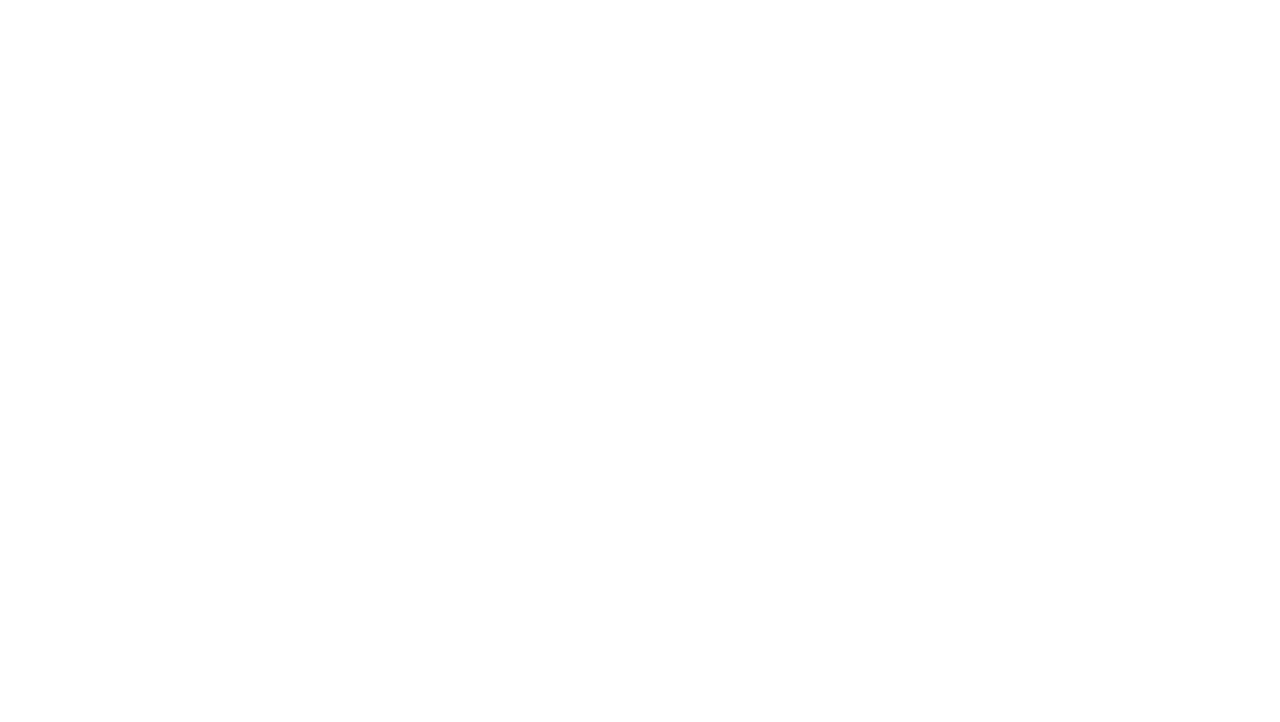
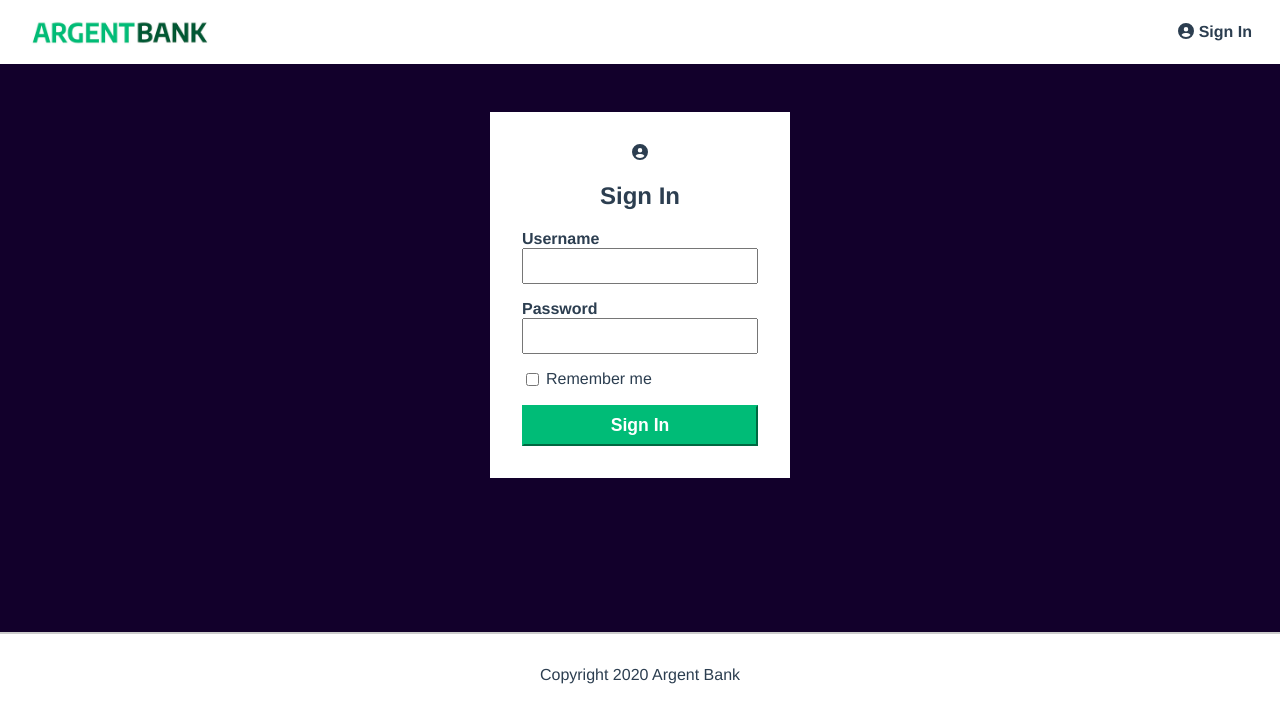
Before and after one commit to ArcangeliAurelien/Arcangeli_Aurelien_13_21112022, a React (Create React App) app in the folder Front/: page /login in a window 1280 px wide. Before the commit this address had no page. Shown: the top 722 px of the page. Built offline with nearby package versions, Linux system fonts and the light colour scheme.

Commit message:
first commit, début projet

```diff
--- a/Front/src/App.js
+++ b/Front/src/App.js
@@ -1,13 +1,15 @@
 import React from 'react';
-import { BrowserRouter, Routes, Route } from "react-router-dom";
+import { BrowserRouter, Routes, Route } from 'react-router-dom';
 import Home from './pages/Home';
-import "./styles/App.css"
+import SignIn from './pages/SignIn';
+
 
 function App() {
   return (
     <BrowserRouter>
       <Routes>
         <Route path='/' element={<Home />} />
+        <Route path='/login' element={<SignIn />} />
       </Routes>
     </BrowserRouter>
   );
--- a/Front/src/components/Header.jsx
+++ b/Front/src/components/Header.jsx
@@ -7,7 +7,7 @@
 
 function Header() {
     return (
-        <nav class="main-nav">
+        <nav className="main-nav">
             <Link to={`/`} className="main-nav-logo">
                 <img
                     className="main-nav-logo-image"
--- a/Front/src/index.css
+++ b/Front/src/index.css
@@ -1,13 +1,7 @@
-body {
-  margin: 0;
-  font-family: -apple-system, BlinkMacSystemFont, 'Segoe UI', 'Roboto', 'Oxygen',
-    'Ubuntu', 'Cantarell', 'Fira Sans', 'Droid Sans', 'Helvetica Neue',
-    sans-serif;
+html {
+  font-family: Avenir, Helvetica, Arial, sans-serif;
   -webkit-font-smoothing: antialiased;
   -moz-osx-font-smoothing: grayscale;
+  text-align: center;
+  color: #2c3e50;
 }
-
-code {
-  font-family: source-code-pro, Menlo, Monaco, Consolas, 'Courier New',
-    monospace;
-}
--- a/Front/src/pages/Home.jsx
+++ b/Front/src/pages/Home.jsx
@@ -1,4 +1,4 @@
-import React from 'react';
+import React from "react";
 import Footer from '../components/Footer';
 import Header from '../components/Header';
 import iconChat from '../assets/icon-chat.png';
--- /dev/null
+++ b/Front/src/pages/SignIn.jsx
@@ -0,0 +1,38 @@
+import React from 'react';
+import { FontAwesomeIcon } from '@fortawesome/react-fontawesome';
+import { faCircleUser } from "@fortawesome/free-solid-svg-icons";
+import Footer from '../components/Footer';
+import Header from '../components/Header';
+import "../styles/App.css";
+
+function SignIn() {
+    return (
+        <div className="body">
+            <Header />
+            <main className='main bg-dark'>
+                <section className='sign-in-content'>
+                    <FontAwesomeIcon icon={faCircleUser} className="sign-in-icon" />
+                    <h1>Sign In</h1>
+                    <form>
+                        <div className='input-wrapper'>
+                            <label htmlFor="username">Username</label>
+                            <input type="text" id="username" />
+                        </div>
+                        <div className='input-wrapper'>
+                            <label htmlFor="password">Password</label>
+                            <input type="password" id="password" />
+                        </div>
+                        <div className='input-remember'>
+                            <input type="checkbox" id="remember-me" />
+                            <label htmlFor="remeber-me">Remember me</label>
+                        </div>
+                        <button className='sign-in-button'>Sign In</button>
+                    </form>
+                </section>
+            </main>
+            <Footer />
+        </div>
+    )
+}
+
+export default SignIn
--- /dev/null
+++ b/Front/src/store.js
@@ -0,0 +1 @@
+import { createStore } from 'redux'
--- a/Front/src/styles/App.css
+++ b/Front/src/styles/App.css
@@ -1,11 +1,3 @@
-html {
-    font-family: Avenir, Helvetica, Arial, sans-serif;
-    -webkit-font-smoothing: antialiased;
-    -moz-osx-font-smoothing: grayscale;
-    text-align: center;
-    color: #2c3e50;
-}
-
 body {
     margin: 0;
     display: flex;
@@ -13,10 +5,61 @@
     min-height: 100vh;
 }
 
+.body {
+    display: flex;
+    flex-direction: column;
+}
+
 .main {
     flex: 1;
+    padding-bottom: 12%;
 }
 
 .bg-dark {
     background-color: #12002b;
 }
+
+.sign-in-button {
+    display: block;
+    width: 100%;
+    padding: 8px;
+    font-size: 1.1rem;
+    font-weight: bold;
+    margin-top: 1rem;
+    border-color: #00bc77;
+    background-color: #00bc77;
+    color: #fff;
+}
+
+.sign-in-content {
+    box-sizing: border-box;
+    background-color: white;
+    width: 300px;
+    margin: 0 auto;
+    margin-top: 3rem;
+    padding: 2rem;
+}
+
+.input-remember {
+    display: flex;
+}
+
+.input-remember label {
+    margin-left: 0.25rem;
+}
+
+.input-wrapper {
+    display: flex;
+    flex-direction: column;
+    text-align: left;
+    margin-bottom: 1rem;
+}
+
+.input-wrapper label {
+    font-weight: bold;
+}
+
+.input-wrapper input {
+    padding: 5px;
+    font-size: 1.2rem;
+}
```
Also changed, not shown: Front/package.json (+7 -1 lines), Front/src/reportWebVitals.js (added, +13 -0 lines), 2 other files (tests, documents, lock files or other folders).
